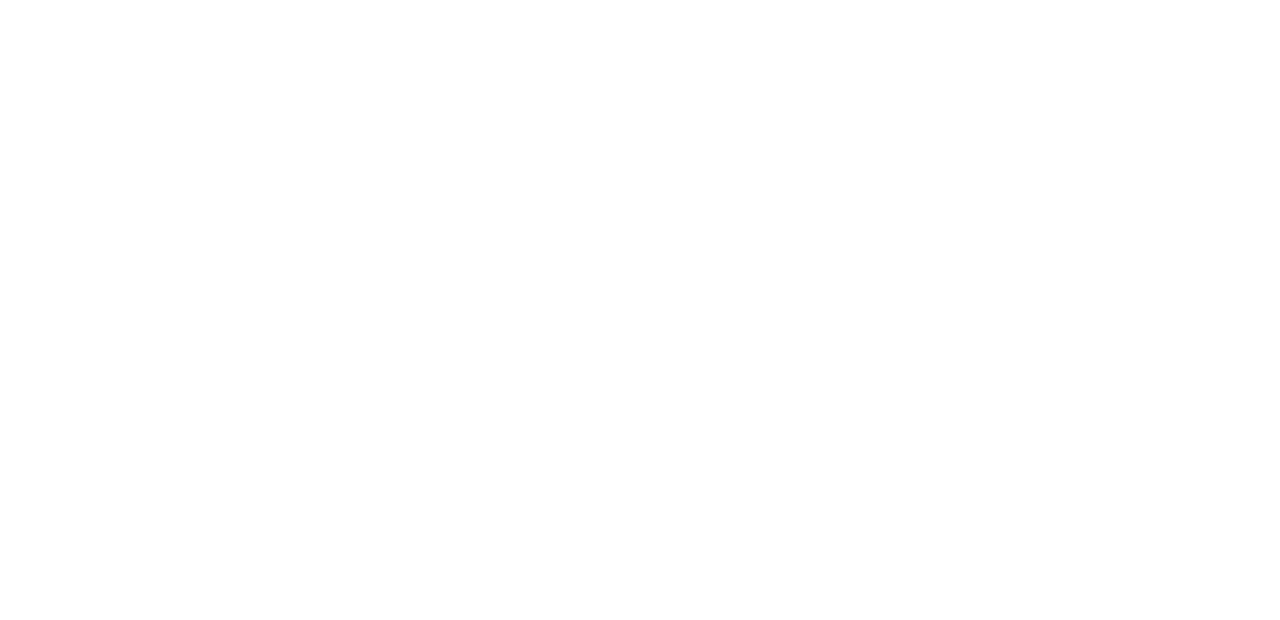
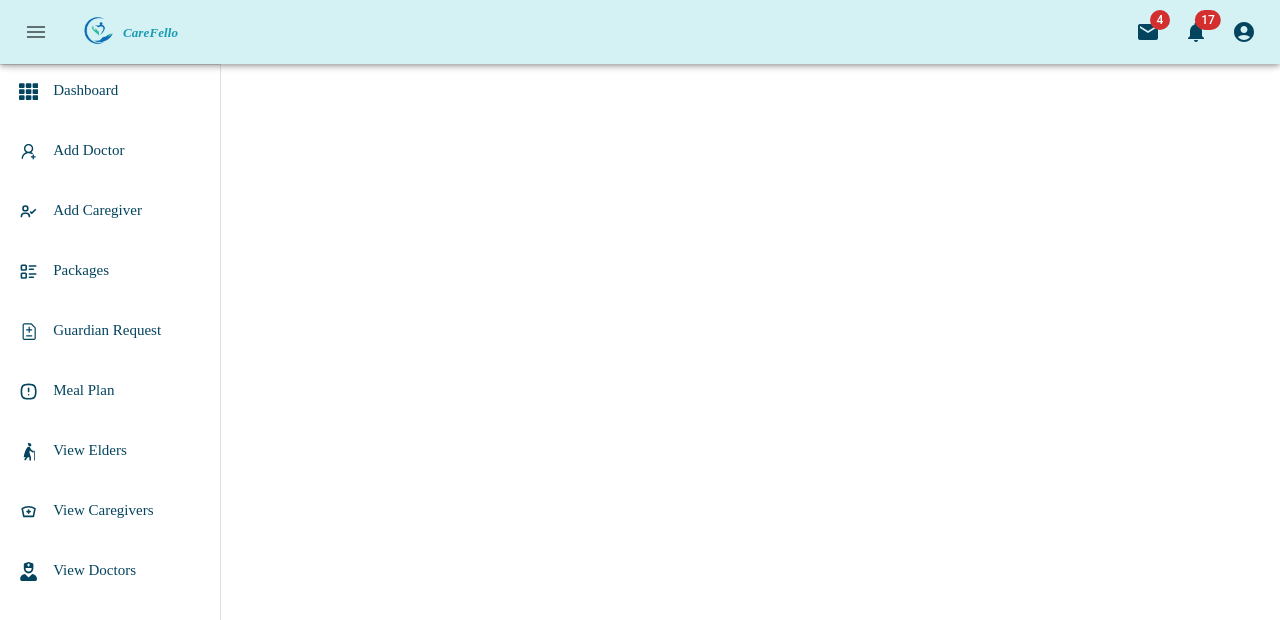
Before and after one commit to CareFello/CareFello, a React (Create React App) app in the folder frontend/: page /AddElder in a window 1280 px wide. Before the commit this address had no page. Shown: the top 620 px of the page. Built offline with nearby package versions, Linux system fonts and the light colour scheme.

Commit message:
Create forget password UIs

```diff
--- a/frontend/src/App.js
+++ b/frontend/src/App.js
@@ -21,7 +21,8 @@
 import GuardianRequest from './pages/GuardianRequest';
 import SendRequest from './pages/SendRequest';
 import Registration from './pages/Registration';
-
+import AddElder from './pages/AddElder';
+import Meal from './pages/Meal'
 
 
 function App() {
@@ -48,8 +49,8 @@
           <Route path="/MealPlan" element={<MealPlan />} />
           <Route path="/RoomPackage" element={<RoomPackage />} />
           <Route path="/SendRequest" element={<SendRequest />} />
-
-
+          <Route path="/AddElder" element={<AddElder />} />
+          <Route path="/Meal" element={<Meal />} />
           <Route path="/GuardianRequest" element={<GuardianRequest />} />
 
         </Routes>
--- /dev/null
+++ b/frontend/src/pages/AddElder.js
@@ -0,0 +1,20 @@
+import React from 'react'
+import { ManagerMenuItem } from '../components/ManagerMenuItem'
+import Header from '../components/Header'
+import Sidebar from '../components/Sidebar'
+import { Box } from '@mui/material'
+
+function AddElder() {
+    return (
+        <div>
+            <Header />
+            <Box height={120} />
+            <Box sx={{ display: 'flex' }}>
+                <Sidebar menuItems={ManagerMenuItem} />
+
+            </Box>
+        </div>
+    )
+}
+
+export default AddElder
```
